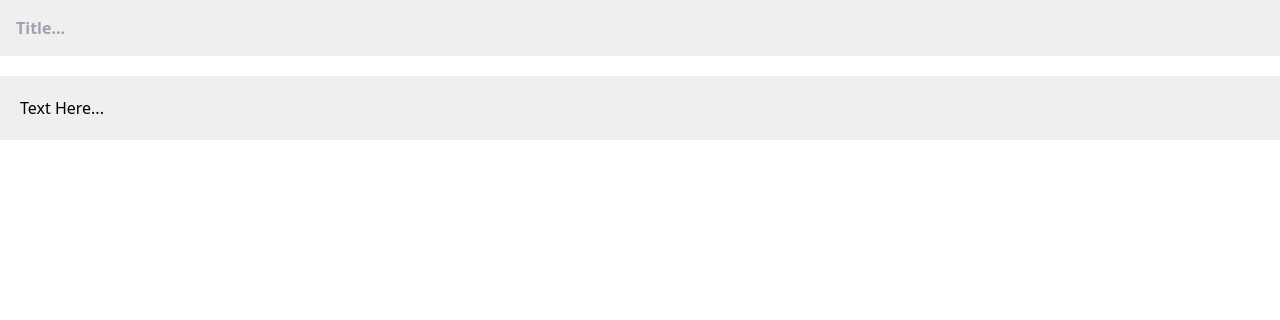
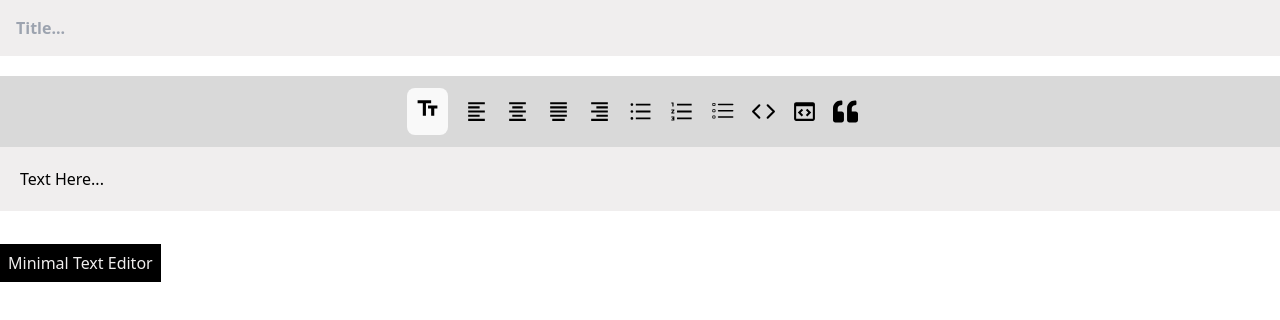
Before and after one commit to Meedux/Text-Editor, a Next.js app: page / in a window 1280 px wide. Shown: the top 320 px of the page. Built offline with nearby package versions, Linux system fonts and the light colour scheme.

Commit message:
dszfxhjbhlk

```diff
--- a/components/Main.jsx
+++ b/components/Main.jsx
@@ -179,21 +179,27 @@ const MenuBar = ({editor}) => {
               onClick={() => editor.chain().focus().toggleBulletList().run()}
               className='btn'
             >
-              <AiOutlineUnorderedList size={25} />
+              <i>
+                <AiOutlineUnorderedList size={25} />
+              </i>
             </button>
 
             <button
               onClick={() => editor.chain().focus().toggleOrderedList().run()}
               className='btn'
             >
-              <AiOutlineOrderedList size={25} />
+              <i>
+                <AiOutlineOrderedList size={25} />
+              </i>
             </button>
 
             <button
               onClick={() => editor.chain().focus().toggleTaskList().run()}
               className='btn'
             >
-              <BsListTask size={25} />
+              <i>
+                <BsListTask size={25} />
+              </i>
             </button>
 
             {/* NON-Existent LMAOOOOO */}
@@ -213,21 +219,27 @@ const MenuBar = ({editor}) => {
               onClick={() => editor.chain().focus().toggleCode().run()}
               className='btn'
             >
+              <i>
               <FiCode size={25} />
+              </i>
             </button>
 
             <button
               onClick={() => editor.chain().focus().toggleCodeBlock().run()}
               className='btn'
             >
-              <BiCodeBlock size={25} />
+              <i>
+                <BiCodeBlock size={25} />
+              </i>
             </button>
 
             <button
               onClick={() => editor.chain().focus().toggleBlockquote().run()}
               className='btn'
             >
+              <i>
               <FaQuoteLeft size={25} />
+              </i>
             </button>
 
 
--- a/pages/index.jsx
+++ b/pages/index.jsx
@@ -1,12 +1,18 @@
 import React from 'react'
 import Main from '../components/Main'
-import Minified from '../components/Minified'
+import Link from 'next/link'
+
 
 const index = () => {
   return (
     <>
-        {/* <Main /> */}
-        <Minified />
+        <Main />
+
+        <div className='mt-10'>
+          <Link href={'/mini'}>
+            <a className='p-2 bg-black text-input-gray'>Minimal Text Editor</a>
+          </Link>
+        </div>
     </>
   )
 }
--- /dev/null
+++ b/pages/mini.jsx
@@ -0,0 +1,18 @@
+import React from 'react'
+import Minified from '../components/Minified'
+import Link from 'next/link'
+
+const mini = () => {
+  return (
+    <>
+        <Minified />
+        <div className='mt-10'>
+          <Link href={'/'}>
+            <a className='p-2 bg-black text-input-gray'>Full Text Editor</a>
+          </Link>
+        </div>
+    </>
+  )
+}
+
+export default mini
```
